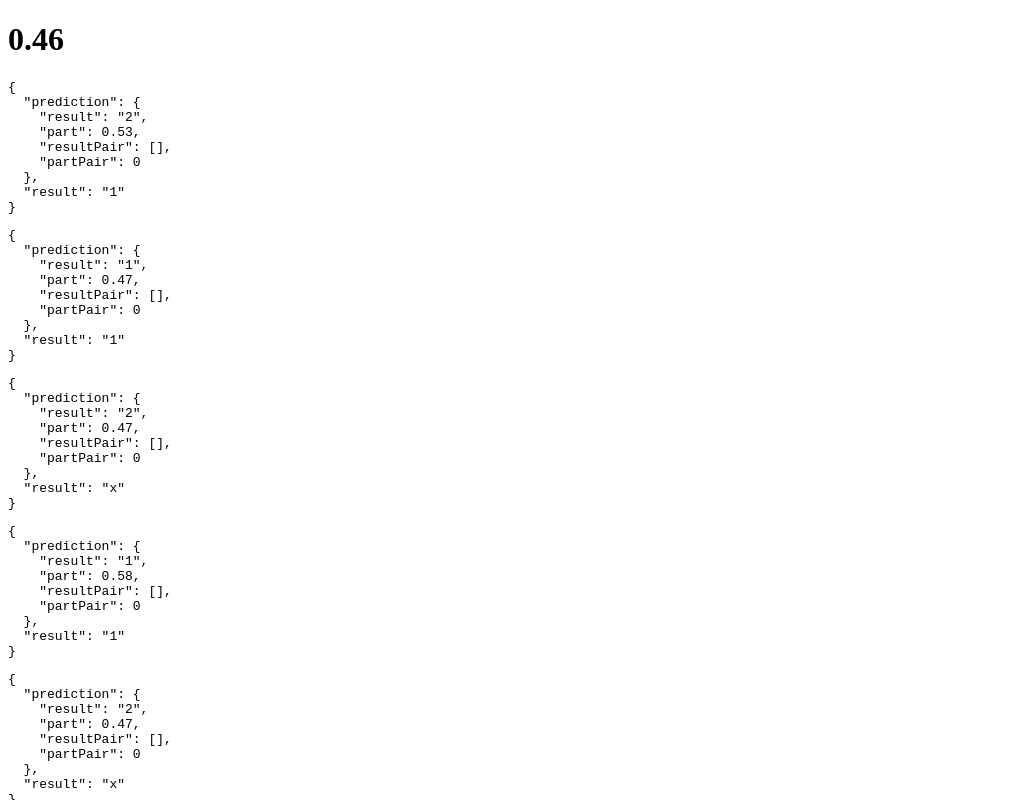
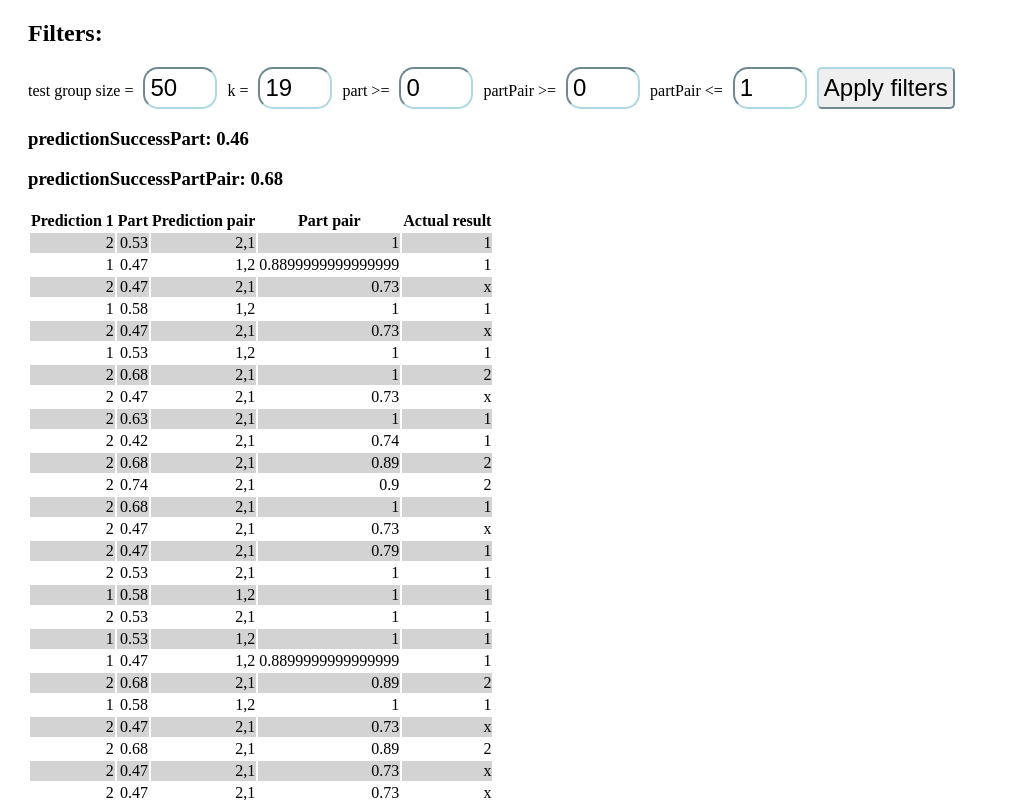
Before and after one commit to AlexanderYAntonov/systema, an Angular app: page / in a window 1280 px wide. Shown: the top 800 px of the page, without its empty margins (0-1009 px from the left). Built offline with nearby package versions, Linux system fonts and the light colour scheme.

Commit message:
add pair calculation, fix styles

```diff
--- /dev/null
+++ b/src/app/components/viewer/viewer.component.css
@@ -0,0 +1,30 @@
+.filters input {
+  font-size: 24px;
+  border-radius: 15px;
+  padding: 5px;
+  width: 60px;
+  border-color: lightblue;
+}
+
+.filters * {
+  margin-right: 10px;
+}
+
+.filters button {
+  font-size: 24px;
+  border-radius: 5px;
+  padding: 5px;
+  border-color: lightblue;
+}
+
+tr:nth-child(2n) {
+  background-color: lightgray;
+}
+
+td {
+  text-align: right;
+}
+
+.container {
+  padding: 0 15px 15px 20px;
+}
--- a/src/app/components/viewer/viewer.component.html
+++ b/src/app/components/viewer/viewer.component.html
@@ -1,4 +1,38 @@
-<h1>{{predictionSuccessPart}}</h1>
-<ng-container *ngFor="let pred of predictResults$ | async">
-  <pre>{{ pred | json}}</pre>
-</ng-container>
+<div class="container">
+  <div class="filters">
+    <h2>Filters:</h2>
+    <form (ngSubmit)="apply()">
+    <label>test group size =</label>
+    <input [(ngModel)]="testGroupSize" name="k">
+    <label>k =</label>
+    <input [(ngModel)]="koef" name="koef">
+    <label>part >=</label>
+    <input [(ngModel)]="minPart" name="minPart">
+    <label>partPair >=</label>
+    <input [(ngModel)]="minPartPair" name="minPartPair">
+    <label>partPair <=</label>
+    <input [(ngModel)]="maxPartPair" name="maxPartPair">
+    <button type="submit">Apply filters</button>
+    </form>
+  </div>
+  <h3>predictionSuccessPart: {{predictionSuccessPart}}</h3>
+  <h3>predictionSuccessPartPair: {{predictionSuccessPartPair}}</h3>
+  <ng-container *ngIf="predictResults$ | async as predictResults">
+    <table>
+      <tr>
+        <th>Prediction 1</th>
+        <th>Part</th>
+        <th>Prediction pair</th>
+        <th>Part pair</th>
+        <th>Actual result</th>
+      </tr>
+      <tr *ngFor="let prediction of predictResults">
+        <td>{{ prediction.prediction.result}}</td>
+        <td>{{ prediction.prediction.part}}</td>
+        <td>{{ prediction.prediction.resultPair}}</td>
+        <td>{{ prediction.prediction.partPair}}</td>
+        <td>{{ prediction.result}}</td>
+      </tr>
+    </table>
+  </ng-container>
+</div>
--- a/src/app/components/viewer/viewer.component.ts
+++ b/src/app/components/viewer/viewer.component.ts
@@ -7,16 +7,22 @@ import { VektorService } from '../../services/vektor.service';
 @Component({
   selector: 'app-viewer',
   templateUrl: './viewer.component.html',
-  styleUrls: [ './viewer.component.sass' ]
+  styleUrls: [ './viewer.component.css' ]
 })
 export class ViewerComponent implements OnInit {
   predictResults$: Observable<PredictResult[]>;
   predictionSuccessPart: number;
+  predictionSuccessPartPair: number;
+  minPart = 0;
+  minPartPair = 0;
+  maxPartPair = 1;
+  koef = 19;
+  testGroupSize = 50;
   constructor(private vektorService: VektorService) {}
 
   ngOnInit() {
     this.predictResults$ = this.vektorService
-      .calcTestPredictions()
+      .calcTestPredictions(this.testGroupSize, this.koef)
       .pipe(tap((list) => this.calcSuccesPart(list)));
   }
 
@@ -24,5 +30,25 @@ export class ViewerComponent implements OnInit {
     const count = list.filter((item) => item.prediction.result === item.result)
       .length;
     this.predictionSuccessPart = count / list.length;
+    const countPair = list.filter((item) =>
+      item.prediction.resultPair.includes(item.result)
+    ).length;
+    this.predictionSuccessPartPair = countPair / list.length;
+  }
+
+  apply() {
+    this.predictResults$ = this.vektorService
+      .calcTestPredictions(this.testGroupSize, this.koef)
+      .pipe(
+        map((list) =>
+          list.filter(
+            (item) =>
+              item.prediction.part >= this.minPart &&
+              item.prediction.partPair >= this.minPartPair &&
+              item.prediction.partPair <= this.maxPartPair
+          )
+        ),
+        tap((list) => this.calcSuccesPart(list))
+      );
   }
 }
--- a/src/app/models/vektor.ts
+++ b/src/app/models/vektor.ts
@@ -88,3 +88,8 @@ export interface PredictResult {
   prediction: Prediction;
   result: Result;
 }
+
+export interface PredictPart {
+  part: number;
+  result: Result;
+}
--- a/src/app/services/vektor.service.ts
+++ b/src/app/services/vektor.service.ts
@@ -8,7 +8,8 @@ import {
   Result,
   DistantVektor,
   Prediction,
-  PredictResult
+  PredictResult,
+  PredictPart
 } from '../models/vektor';
 import { HttpClient } from '@angular/common/http';
 import { map, tap } from 'rxjs/operators';
@@ -119,13 +120,16 @@ export class VektorService {
     return Math.round(num * koef) / koef;
   }
 
-  calcTestPredictions(): Observable<PredictResult[]> {
+  calcTestPredictions(
+    testGroupSize = 50,
+    koef = predictKoeff
+  ): Observable<PredictResult[]> {
     return this.loadData().pipe(
       map((list: NormalVektor[]) => {
-        const baseVektorList = list.slice(50);
-        const predictionVektorList = list.slice(0, 50);
+        const baseVektorList = list.slice(testGroupSize);
+        const predictionVektorList = list.slice(0, testGroupSize);
         const predictions = predictionVektorList.map((vektor) => ({
-          prediction: this.predictResult(vektor, baseVektorList),
+          prediction: this.predictResult(vektor, baseVektorList, koef),
           result: vektor.result
         }));
         return predictions;
@@ -133,38 +137,51 @@ export class VektorService {
     );
   }
 
-  predictResult(vektor: NormalVektor, base: NormalVektor[]): Prediction {
-    const results: Result[] = this.findKCloseVektors(
-      vektor,
-      base,
-      predictKoeff
+  predictResult(
+    vektor: NormalVektor,
+    base: NormalVektor[],
+    koef = predictKoeff
+  ): Prediction {
+    const parts: PredictPart[] = this.getPredictionParts(vektor, base, koef);
+    const prediction = new Prediction(
+      parts[0].result,
+      parts[0].part,
+      [ parts[0].result, parts[1].result ],
+      parts[0].part + parts[1].part
     );
+    return prediction;
+  }
+
+  getPredictionParts(
+    vektor: NormalVektor,
+    base: NormalVektor[],
+    koef: number
+  ): PredictPart[] {
+    const results: Result[] = this.findKCloseVektors(vektor, base, koef);
     const winsCount = results.filter((item) => item === Result.Win).length;
     const equalsCount = results.filter((item) => item === Result.Equal).length;
     const losesCount = results.filter((item) => item === Result.Lose).length;
-    const winsPart = this.roundDigits(winsCount / predictKoeff, 2);
-    const equalsPart = this.roundDigits(equalsCount / predictKoeff, 2);
-    const losesPart = this.roundDigits(losesCount / predictKoeff, 2);
+    const winsPart = this.roundDigits(winsCount / koef, 2);
+    const equalsPart = this.roundDigits(equalsCount / koef, 2);
+    const losesPart = this.roundDigits(losesCount / koef, 2);
 
-    const parts: number[] = [ winsPart, equalsPart, losesPart ];
-    const maxPart = Math.max(...parts);
-    let result;
-
-    // TO DO DRY
-    if (winsPart === maxPart) {
-      result = Result.Win;
-    }
-
-    if (equalsPart === maxPart) {
-      result = Result.Equal;
-    }
-
-    if (losesPart === maxPart) {
-      result = Result.Lose;
-    }
-
-    const prediction: Prediction = new Prediction(result, maxPart);
-    return prediction;
+    let parts = [
+      {
+        part: winsPart,
+        result: Result.Win
+      },
+      {
+        part: equalsPart,
+        result: Result.Equal
+      },
+      {
+        part: losesPart,
+        result: Result.Lose
+      }
+    ];
+    parts = parts.sort((a, b) => b.part - a.part);
+    console.log(parts);
+    return parts;
   }
 
   private findKCloseVektors(
```
Also changed, not shown: src/app/components/viewer/viewer.component.sass (deleted).
